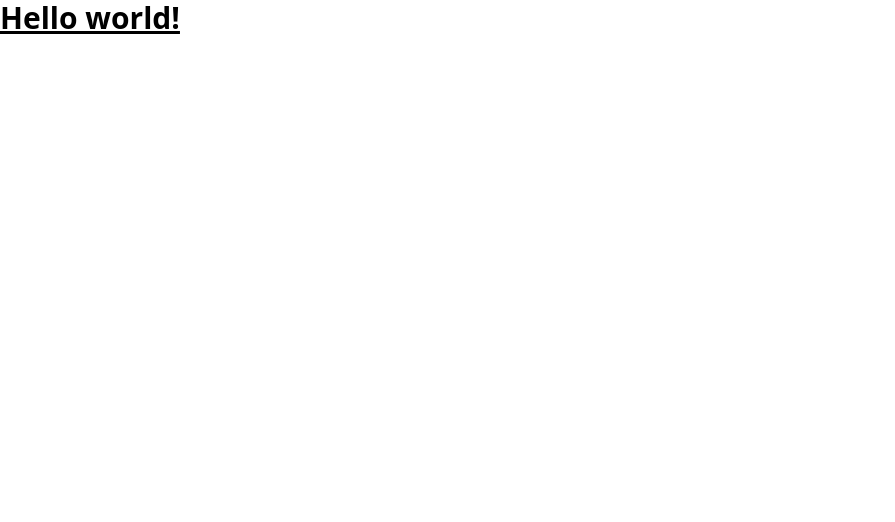
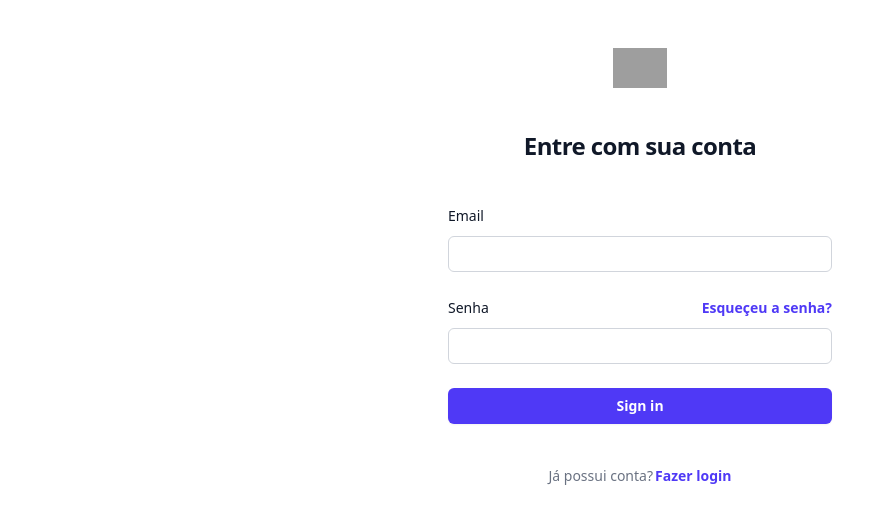
Before and after one commit to alvarogomesilva/simple-inventory-manager, a React (Vite) app in the folder frontend/: page /login in a window 1280 px wide. Shown: the top 522 px of the page, without its empty margins (0-895 px from the left). Built offline with nearby package versions, Linux system fonts and the light colour scheme; grey boxes are pictures that could not be loaded.

Commit message:
feat: cria tela de login e register

```diff
--- a/frontend/src/App.tsx
+++ b/frontend/src/App.tsx
@@ -1,12 +1,16 @@
-import { useState } from 'react'
+import { BrowserRouter, Route, Routes } from "react-router"
+import { Login } from "./pages/Login"
+import { Register } from "./pages/Register"
 
 function App() {
-  const [count, setCount] = useState(0)
 
   return (
-    <h1 className="text-3xl font-bold underline">
-    Hello world!
-  </h1>
+    <BrowserRouter>
+      <Routes>
+        <Route path="/login" element={<Login />}/>
+        <Route path="/register" element={<Register />}/>
+      </Routes>
+    </BrowserRouter>
   )
 }
 
--- /dev/null
+++ b/frontend/src/pages/Login/index.tsx
@@ -0,0 +1,44 @@
+import { Link } from "react-router";
+
+export function Login() {
+    return (
+        <div className="flex min-h-full flex-col justify-center px-6 py-12 lg:px-8">
+            <div className="sm:mx-auto sm:w-full sm:max-w-sm">
+                <img className="mx-auto h-10 w-auto" src="https://tailwindcss.com/plus-assets/img/logos/mark.svg?color=indigo&shade=600" alt="Your Company" />
+                    <h2 className="mt-10 text-center text-2xl/9 font-bold tracking-tight text-gray-900">Entre com sua conta</h2>
+            </div>
+
+            <div className="mt-10 sm:mx-auto sm:w-full sm:max-w-sm">
+                <form className="space-y-6" action="#" method="POST">
+                    <div>
+                        <label htmlFor="email" className="block text-sm/6 font-medium text-gray-900">Email</label>
+                        <div className="mt-2">
+                            <input type="email" name="email" id="email" autoComplete="email" required className="block w-full rounded-md bg-white px-3 py-1.5 text-base text-gray-900 outline-1 -outline-offset-1 outline-gray-300 placeholder:text-gray-400 focus:outline-2 focus:-outline-offset-2 focus:outline-indigo-600 sm:text-sm/6"/>
+                        </div>
+                    </div>
+
+                    <div>
+                        <div className="flex items-center justify-between">
+                            <label htmlFor="password" className="block text-sm/6 font-medium text-gray-900">Senha</label>
+                            <div className="text-sm">
+                                <a href="#" className="font-semibold text-indigo-600 hover:text-indigo-500">Esqueçeu a senha?</a>
+                            </div>
+                        </div>
+                        <div className="mt-2">
+                            <input type="password" name="password" id="password" autoComplete="password"  required className="block w-full rounded-md bg-white px-3 py-1.5 text-base text-gray-900 outline-1 -outline-offset-1 outline-gray-300 placeholder:text-gray-400 focus:outline-2 focus:-outline-offset-2 focus:outline-indigo-600 sm:text-sm/6" />
+                        </div>
+                    </div>
+
+                    <div>
+                        <button type="submit" className="flex w-full justify-center rounded-md bg-indigo-600 px-3 py-1.5 text-sm/6 font-semibold text-white shadow-xs hover:bg-indigo-500 focus-visible:outline-2 focus-visible:outline-offset-2 focus-visible:outline-indigo-600 cursor-pointer">Sign in</button>
+                    </div>
+                </form>
+
+                <p className="mt-10 text-center text-sm/6 text-gray-500">
+                    Já possui conta?
+                    <Link to={"/register"} className="ml-0.5 font-semibold text-indigo-600 hover:text-indigo-500">Fazer login</Link>
+                </p>
+            </div>
+        </div>
+    )
+}
--- /dev/null
+++ b/frontend/src/pages/Register/index.tsx
@@ -0,0 +1,45 @@
+import { Link } from "react-router";
+
+export function Register() {
+    return (
+        <div className="flex min-h-full flex-col justify-center px-6 py-12 lg:px-8">
+            <div className="sm:mx-auto sm:w-full sm:max-w-sm">
+                <img className="mx-auto h-10 w-auto" src="https://tailwindcss.com/plus-assets/img/logos/mark.svg?color=indigo&shade=600" alt="Your Company" />
+                <h2 className="mt-10 text-center text-2xl/9 font-bold tracking-tight text-gray-900">Crie sua conta</h2>
+            </div>
+
+            <div className="mt-10 sm:mx-auto sm:w-full sm:max-w-sm">
+                <form className="space-y-6" action="#" method="POST">
+                    <div>
+                        <label htmlFor="email" className="block text-sm/6 font-medium text-gray-900">Nome</label>
+                        <div className="mt-2">
+                            <input type="text" name="name" id="name" required className="block w-full rounded-md bg-white px-3 py-1.5 text-base text-gray-900 outline-1 -outline-offset-1 outline-gray-300 placeholder:text-gray-400 focus:outline-2 focus:-outline-offset-2 focus:outline-indigo-600 sm:text-sm/6" />
+                        </div>
+                    </div>
+                    <div>
+                        <label htmlFor="email" className="block text-sm/6 font-medium text-gray-900">Email</label>
+                        <div className="mt-2">
+                            <input type="email" name="email" id="email" autoComplete="email" required className="block w-full rounded-md bg-white px-3 py-1.5 text-base text-gray-900 outline-1 -outline-offset-1 outline-gray-300 placeholder:text-gray-400 focus:outline-2 focus:-outline-offset-2 focus:outline-indigo-600 sm:text-sm/6" />
+                        </div>
+                    </div>
+
+                    <div>
+                        <label htmlFor="password" className="block text-sm/6 font-medium text-gray-900">Senha</label>
+                        <div className="mt-2">
+                            <input type="password" name="password" id="password" autoComplete="password" required className="block w-full rounded-md bg-white px-3 py-1.5 text-base text-gray-900 outline-1 -outline-offset-1 outline-gray-300 placeholder:text-gray-400 focus:outline-2 focus:-outline-offset-2 focus:outline-indigo-600 sm:text-sm/6" />
+                        </div>
+                    </div>
+
+                    <div>
+                        <button type="submit" className="flex w-full justify-center rounded-md bg-indigo-600 px-3 py-1.5 text-sm/6 font-semibold text-white shadow-xs hover:bg-indigo-500 focus-visible:outline-2 focus-visible:outline-offset-2 focus-visible:outline-indigo-600 cursor-pointer">Register</button>
+                    </div>
+                </form>
+
+                <p className="mt-10 text-center text-sm/6 text-gray-500">
+                    Não possui conta?
+                    <Link to={"/login"} className="ml-0.5 font-semibold text-indigo-600 hover:text-indigo-500">Faça o seu cadastro</Link>
+                </p>
+            </div>
+        </div>
+    )
+}
```
